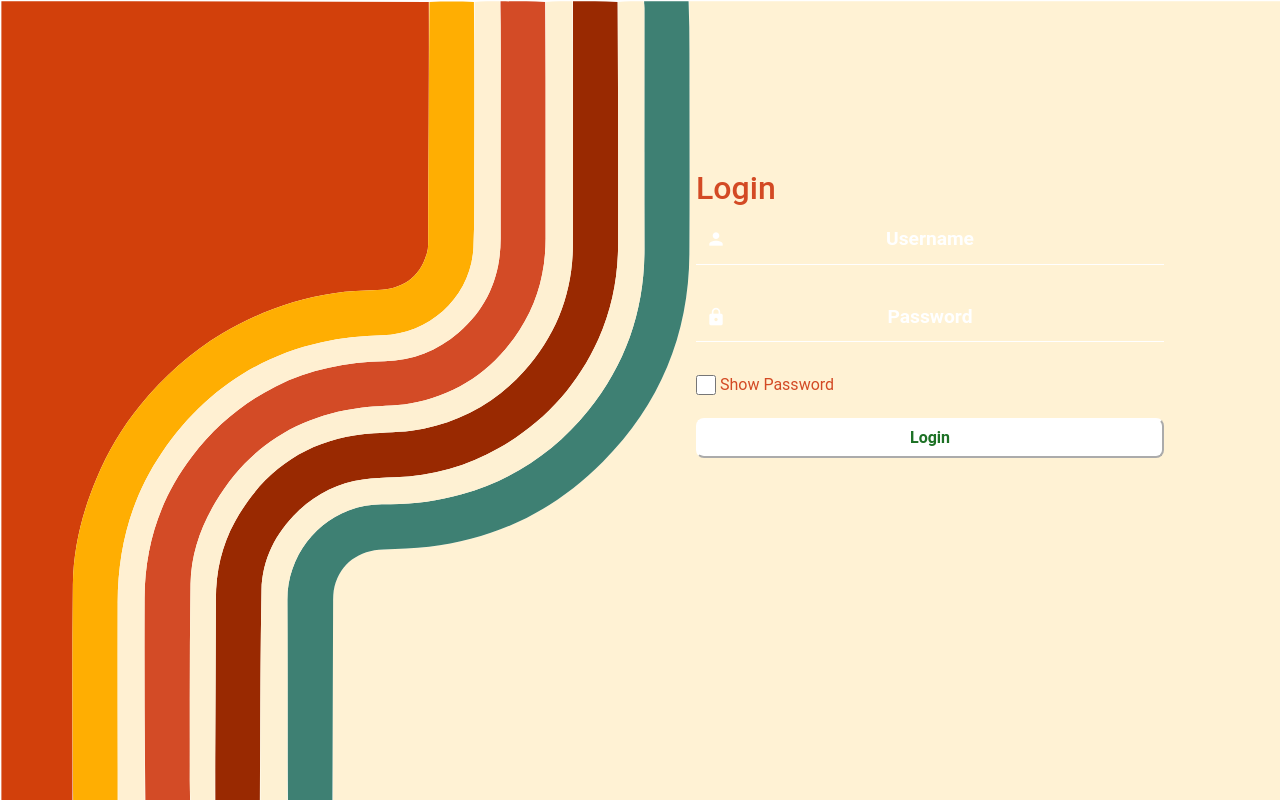
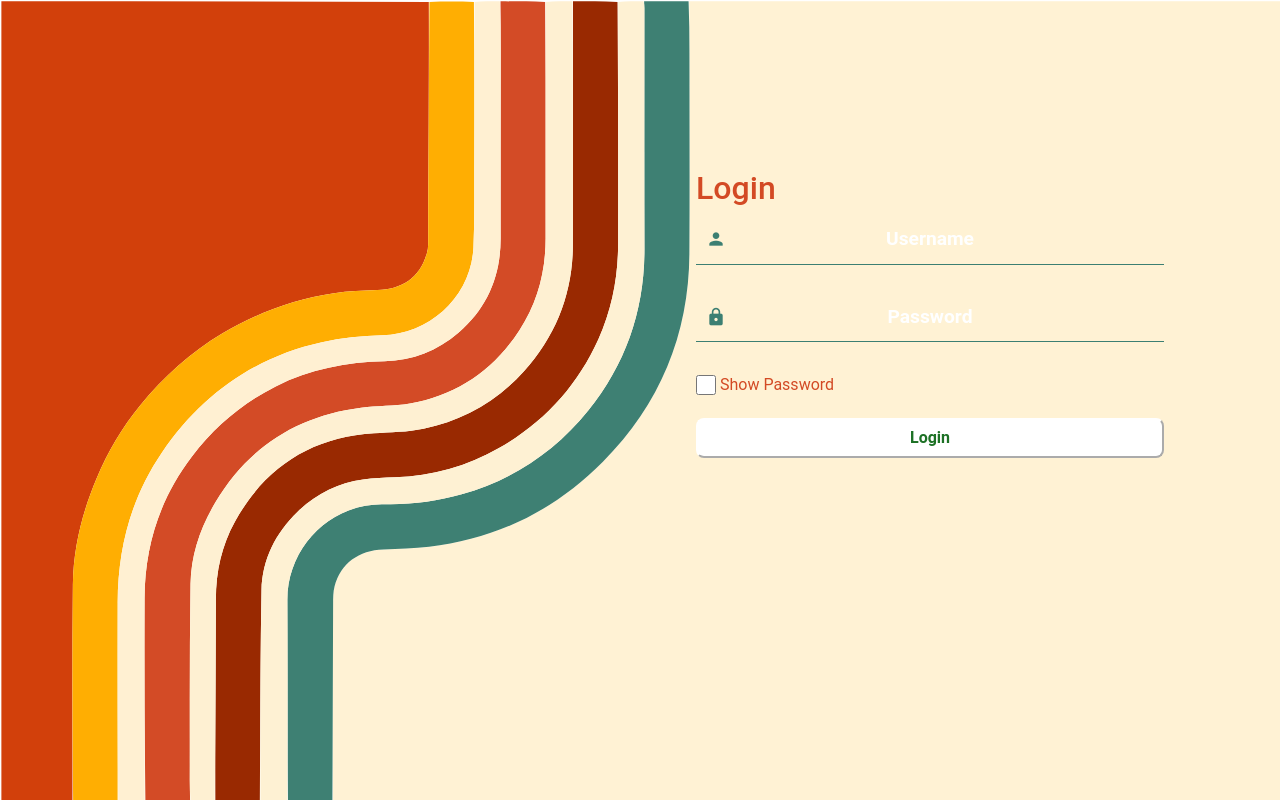
Before and after one commit to ConmHayes/Revision-App, a React (Vite) app in the folder client/: page /login in a window 1280 px wide. Built offline with nearby package versions, Linux system fonts and the light colour scheme; the HTML template or start-up script is replaced by a standard one.

Commit message:
Pushing changes for end-of-day

```diff
--- a/client/src/App.css
+++ b/client/src/App.css
@@ -115,7 +115,8 @@ footer {
 }
 
 .ikon{
-  color: #3C7F72
+  color: #3C7F72;
+  background-color: #3C7F72;
 }
 
 .Input {
@@ -126,7 +127,7 @@ footer {
   background-color: transparent;
   text-align: center;
   width: 100%;
-  border-bottom: 1px solid white;
+  border-bottom: 1px solid #3C7F72;
   margin-bottom: 20px;
   color: #3C7F72 ;
   justify-content: left;
--- a/client/src/components/UsernameForm/index.jsx
+++ b/client/src/components/UsernameForm/index.jsx
@@ -1,4 +1,6 @@
 import React from "react";
+
+
 
 export default function UsernameForm({
   username,
@@ -10,6 +12,8 @@ export default function UsernameForm({
   inputPw,
   setInputPw,
 }) {
+
+
   function handleInputUN(e) {
     setInputUn(e.target.value);
   }
@@ -38,7 +42,7 @@ export default function UsernameForm({
   return (
     <form id="login">
       <label htmlFor="username" className="input-label">
-        <i className="material-icons ikon">person</i>
+        <i className="material-icons ikon" style = {{color: "#3C7F72"}}>person</i>
         <input
           className="Input"
           type="text"
@@ -49,7 +53,7 @@ export default function UsernameForm({
         />
       </label>
       <label htmlFor="password" className="input-label">
-        <i className="material-icons ikon" >lock</i>
+        <i className="material-icons ikon" style = {{color: "#3C7F72"}}>lock</i>
         <input
           className="Input"
           type="password"
```
Also changed, not shown: client/src/assets/Vertical.svg (added).
